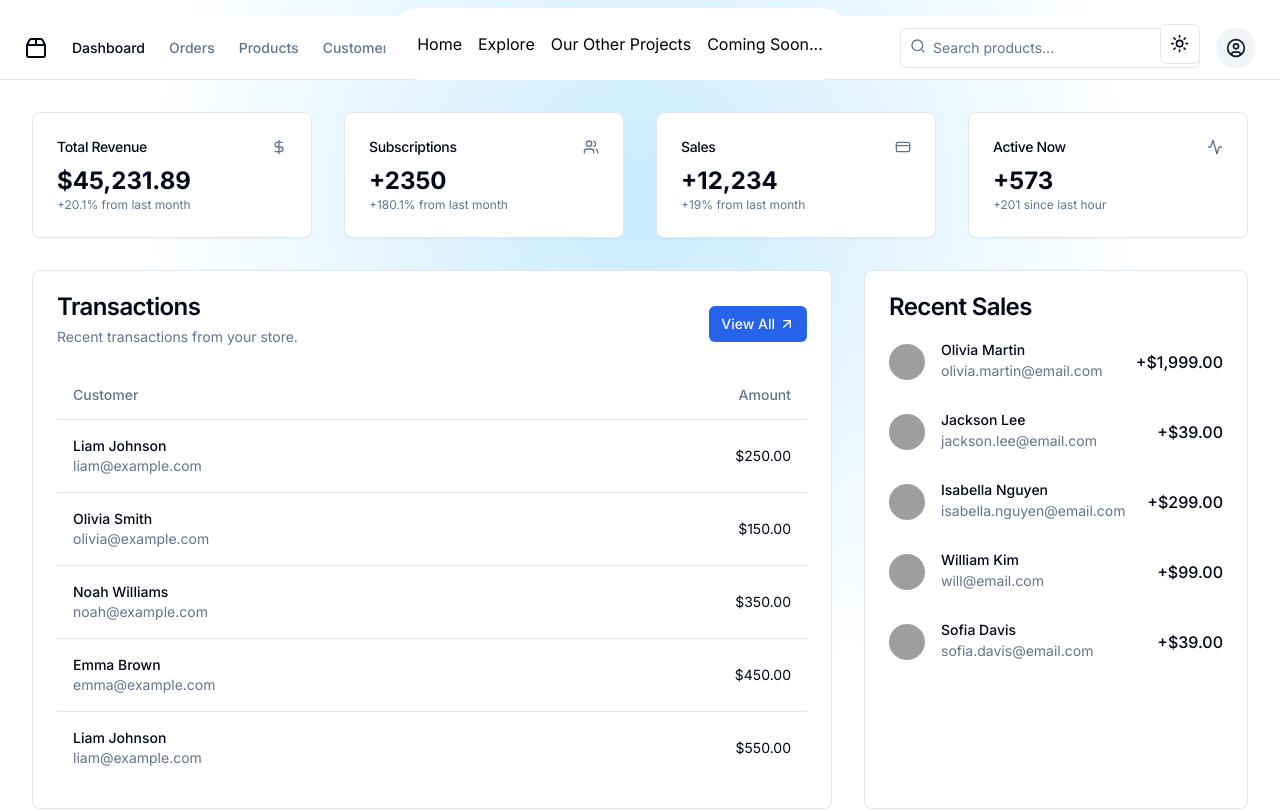
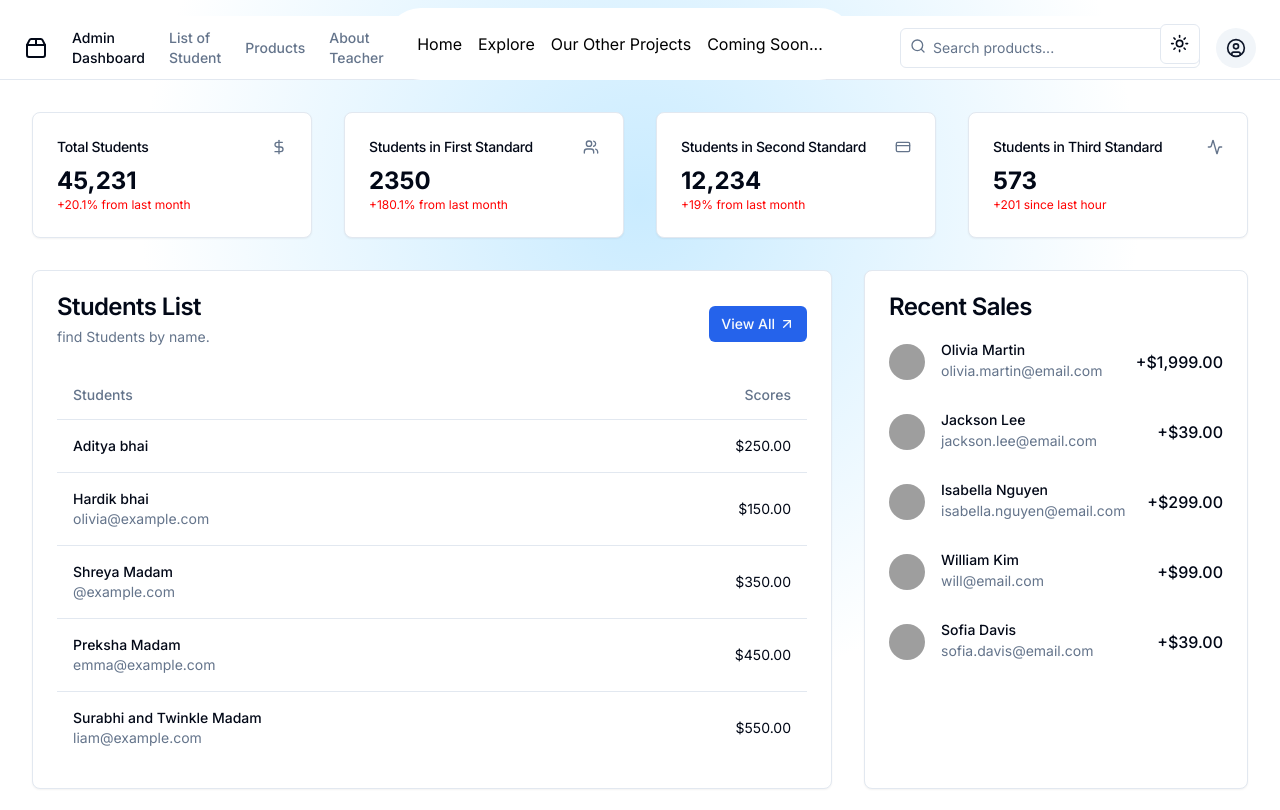
Before and after one commit to cfgmumbai24/Team-46, a Next.js app in the folder frontend/: page /admin-dashboard in a window 1280 px wide. Shown: the top 810 px of the page. Built offline with nearby package versions, Linux system fonts and the light colour scheme; no server answers; grey boxes are pictures that could not be loaded.

Commit message:
hard coded admin dashboard

```diff
--- a/frontend/src/app/admin-dashboard/page.js
+++ b/frontend/src/app/admin-dashboard/page.js
@@ -1,4 +1,5 @@
-import Link from "next/link"
+import Link from "next/link";
+import axios from "axios";
 import {
   Activity,
   ArrowUpRight,
@@ -9,22 +10,18 @@ import {
   Package2,
   Search,
   Users,
-} from "lucide-react"
+} from "lucide-react";
 
-import {
-  Avatar,
-  AvatarFallback,
-  AvatarImage,
-} from "@/components/ui/avatar"
-import { Badge } from "@/components/ui/badge"
-import { Button } from "@/components/ui/button"
+import { Avatar, AvatarFallback, AvatarImage } from "@/components/ui/avatar";
+import { Badge } from "@/components/ui/badge";
+import { Button } from "@/components/ui/button";
 import {
   Card,
   CardContent,
   CardDescription,
   CardHeader,
   CardTitle,
-} from "@/components/ui/card"
+} from "@/components/ui/card";
 import {
   DropdownMenu,
   DropdownMenuContent,
@@ -32,9 +29,9 @@ import {
   DropdownMenuLabel,
   DropdownMenuSeparator,
   DropdownMenuTrigger,
-} from "@/components/ui/dropdown-menu"
-import { Input } from "@/components/ui/input"
-import { Sheet, SheetContent, SheetTrigger } from "@/components/ui/sheet"
+} from "@/components/ui/dropdown-menu";
+import { Input } from "@/components/ui/input";
+import { Sheet, SheetContent, SheetTrigger } from "@/components/ui/sheet";
 import {
   Table,
   TableBody,
@@ -42,7 +39,15 @@ import {
   TableHead,
   TableHeader,
   TableRow,
-} from "@/components/ui/table"
+} from "@/components/ui/table";
+
+let info = axios
+  .get("http://localhost:3000/admin-dashboard")
+  .then(function (response) {
+    console.log(response);
+    return response;
+  });
+console.log(info.Parameters);
 
 export default function Dashboard() {
   return (
@@ -60,16 +65,16 @@ export default function Dashboard() {
             href="#"
             className="text-foreground transition-colors hover:text-foreground"
           >
-            Dashboard
+            Admin Dashboard
           </Link>
           <Link
             href="#"
             className="text-muted-foreground transition-colors hover:text-foreground"
           >
-            Orders
+            List of Student
           </Link>
           <Link
-            href="#"
+            href="/"
             className="text-muted-foreground transition-colors hover:text-foreground"
           >
             Products
@@ -78,7 +83,7 @@ export default function Dashboard() {
             href="#"
             className="text-muted-foreground transition-colors hover:text-foreground"
           >
-            Customers
+            About Teacher
           </Link>
           <Link
             href="#"
@@ -171,13 +176,16 @@ export default function Dashboard() {
           <Card x-chunk="dashboard-01-chunk-0">
             <CardHeader className="flex flex-row items-center justify-between space-y-0 pb-2">
               <CardTitle className="text-sm font-medium">
-                Total Revenue
+                Total Students
               </CardTitle>
               <DollarSign className="h-4 w-4 text-muted-foreground" />
             </CardHeader>
             <CardContent>
-              <div className="text-2xl font-bold">$45,231.89</div>
-              <p className="text-xs text-muted-foreground">
+              <div className="text-2xl font-bold">45,231</div>
+              <p
+                style={{ color: "red" }}
+                className="text-xs text-muted-foreground"
+              >
                 +20.1% from last month
               </p>
             </CardContent>
@@ -185,52 +193,61 @@ export default function Dashboard() {
           <Card x-chunk="dashboard-01-chunk-1">
             <CardHeader className="flex flex-row items-center justify-between space-y-0 pb-2">
               <CardTitle className="text-sm font-medium">
-                Subscriptions
+                Students in First Standard
               </CardTitle>
               <Users className="h-4 w-4 text-muted-foreground" />
             </CardHeader>
             <CardContent>
-              <div className="text-2xl font-bold">+2350</div>
-              <p className="text-xs text-muted-foreground">
+              <div className="text-2xl font-bold">2350</div>
+              <p
+                style={{ color: "red" }}
+                className="text-xs text-muted-foreground"
+              >
                 +180.1% from last month
               </p>
             </CardContent>
           </Card>
           <Card x-chunk="dashboard-01-chunk-2">
             <CardHeader className="flex flex-row items-center justify-between space-y-0 pb-2">
-              <CardTitle className="text-sm font-medium">Sales</CardTitle>
+              <CardTitle className="text-sm font-medium">
+                Students in Second Standard
+              </CardTitle>
               <CreditCard className="h-4 w-4 text-muted-foreground" />
             </CardHeader>
             <CardContent>
-              <div className="text-2xl font-bold">+12,234</div>
-              <p className="text-xs text-muted-foreground">
+              <div className="text-2xl font-bold">12,234</div>
+              <p
+                style={{ color: "red" }}
+                className="text-xs text-muted-foreground"
+              >
                 +19% from last month
               </p>
             </CardContent>
           </Card>
           <Card x-chunk="dashboard-01-chunk-3">
             <CardHeader className="flex flex-row items-center justify-between space-y-0 pb-2">
-              <CardTitle className="text-sm font-medium">Active Now</CardTitle>
+              <CardTitle className="text-sm font-medium">
+                Students in Third Standard
+              </CardTitle>
               <Activity className="h-4 w-4 text-muted-foreground" />
             </CardHeader>
             <CardContent>
-              <div className="text-2xl font-bold">+573</div>
-              <p className="text-xs text-muted-foreground">
+              <div className="text-2xl font-bold">573</div>
+              <p
+                style={{ color: "red" }}
+                className="text-xs text-muted-foreground"
+              >
                 +201 since last hour
               </p>
             </CardContent>
           </Card>
         </div>
         <div className="grid gap-4 md:gap-8 lg:grid-cols-2 xl:grid-cols-3">
-          <Card
-            className="xl:col-span-2" x-chunk="dashboard-01-chunk-4"
-          >
+          <Card className="xl:col-span-2" x-chunkf="dashboard-01-chunk-4">
             <CardHeader className="flex flex-row items-center">
               <div className="grid gap-2">
-                <CardTitle>Transactions</CardTitle>
-                <CardDescription>
-                  Recent transactions from your store.
-                </CardDescription>
+                <CardTitle>Students List</CardTitle>
+                <CardDescription>find Students by name.</CardDescription>
               </div>
               <Button asChild size="sm" className="ml-auto gap-1">
                 <Link href="#">
@@ -243,7 +260,7 @@ export default function Dashboard() {
               <Table>
                 <TableHeader>
                   <TableRow>
-                    <TableHead>Customer</TableHead>
+                    <TableHead>Students</TableHead>
                     <TableHead className="hidden xl:table-column">
                       Type
                     </TableHead>
@@ -253,16 +270,14 @@ export default function Dashboard() {
                     <TableHead className="hidden xl:table-column">
                       Date
                     </TableHead>
-                    <TableHead className="text-right">Amount</TableHead>
+                    <TableHead className="text-right">Scores</TableHead>
                   </TableRow>
                 </TableHeader>
                 <TableBody>
                   <TableRow>
                     <TableCell>
-                      <div className="font-medium">Liam Johnson</div>
-                      <div className="hidden text-sm text-muted-foreground md:inline">
-                        liam@example.com
-                      </div>
+                      <div className="font-medium">Aditya bhai</div>
+                      <div className="hidden text-sm text-muted-foreground md:inline"></div>
                     </TableCell>
                     <TableCell className="hidden xl:table-column">
                       Sale
@@ -279,7 +294,7 @@ export default function Dashboard() {
                   </TableRow>
                   <TableRow>
                     <TableCell>
-                      <div className="font-medium">Olivia Smith</div>
+                      <div className="font-medium">Hardik bhai</div>
                       <div className="hidden text-sm text-muted-foreground md:inline">
                         olivia@example.com
                       </div>
@@ -299,9 +314,9 @@ export default function Dashboard() {
                   </TableRow>
                   <TableRow>
                     <TableCell>
-                      <div className="font-medium">Noah Williams</div>
+                      <div className="font-medium">Shreya Madam</div>
                       <div className="hidden text-sm text-muted-foreground md:inline">
-                        noah@example.com
+                        @example.com
                       </div>
                     </TableCell>
                     <TableCell className="hidden xl:table-column">
@@ -319,7 +334,7 @@ export default function Dashboard() {
                   </TableRow>
                   <TableRow>
                     <TableCell>
-                      <div className="font-medium">Emma Brown</div>
+                      <div className="font-medium">Preksha Madam</div>
                       <div className="hidden text-sm text-muted-foreground md:inline">
                         emma@example.com
                       </div>
@@ -339,7 +354,9 @@ export default function Dashboard() {
                   </TableRow>
                   <TableRow>
                     <TableCell>
-                      <div className="font-medium">Liam Johnson</div>
+                      <div className="font-medium">
+                        Surabhi and Twinkle Madam
+                      </div>
                       <div className="hidden text-sm text-muted-foreground md:inline">
                         liam@example.com
                       </div>
@@ -446,5 +463,5 @@ export default function Dashboard() {
         </div>
       </main>
     </div>
-  )
+  );
 }
```
